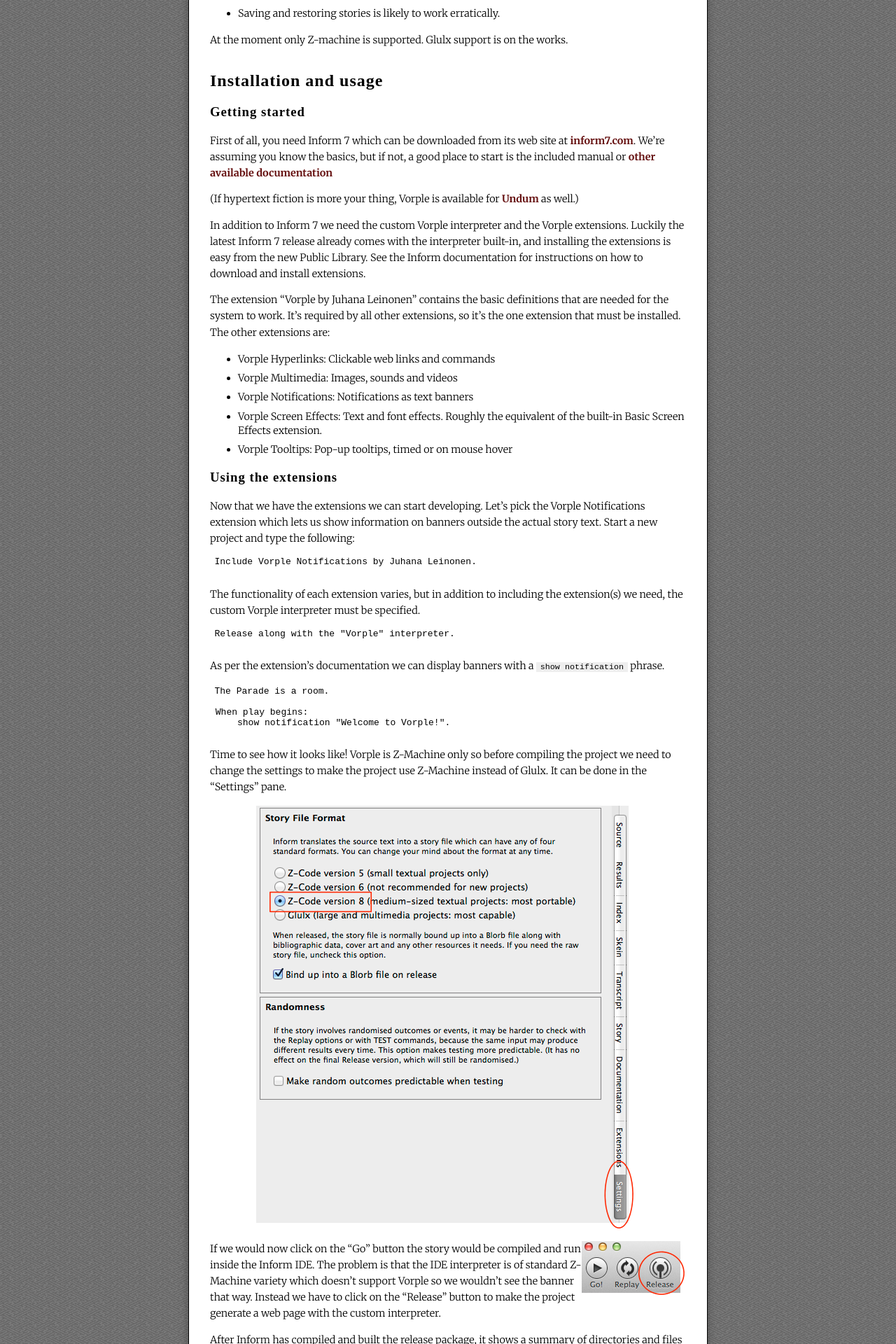
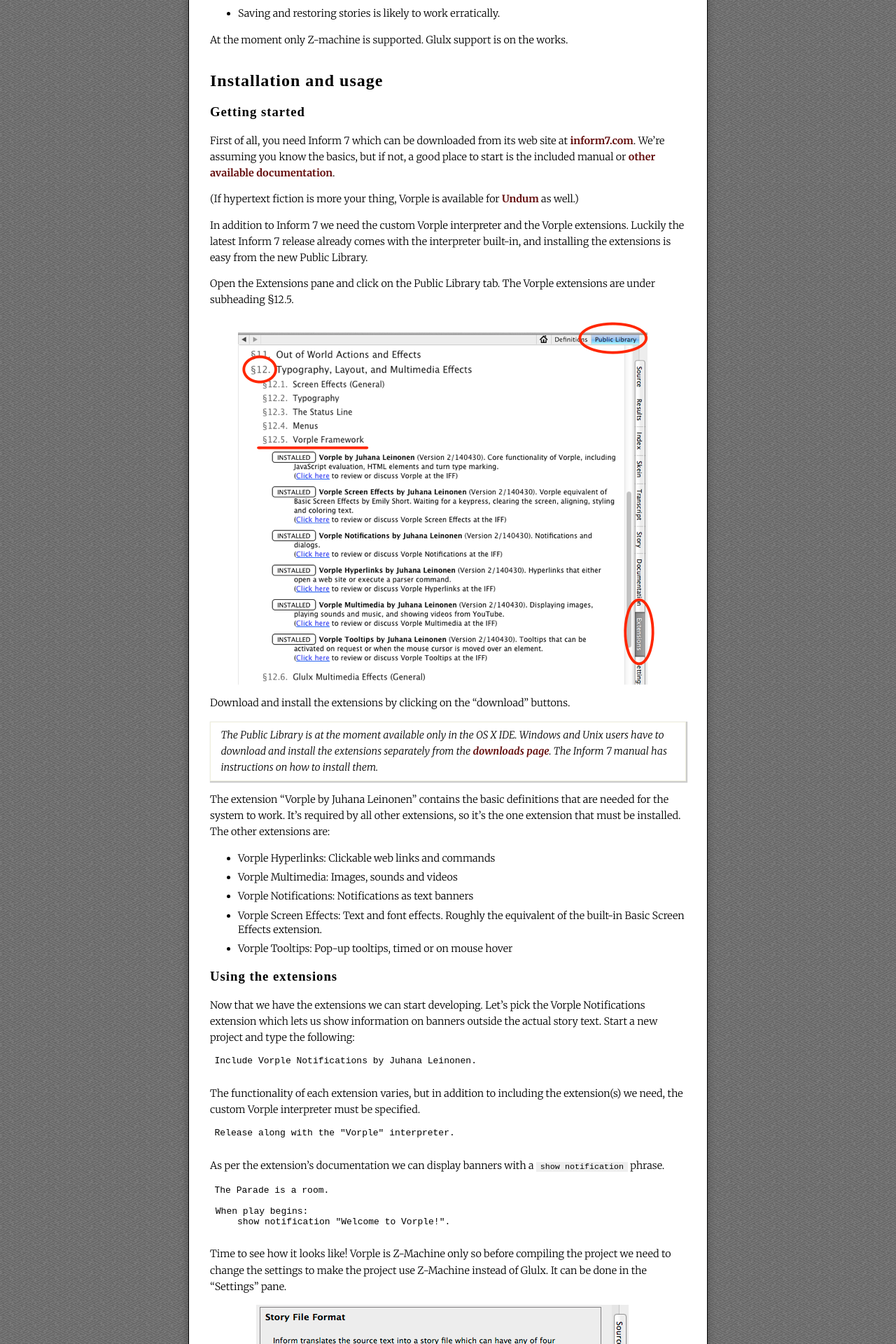
Before and after one commit to juhana/vorple-if.com, a Jekyll site: the page built from doc/index.html, in a window 1280 px wide. Shown: the part 683-2603 px from the top of the page at 70% size. Built offline with Jekyll 4.4.1, drawn with Linux system fonts in a browser that asks for light colours; nearby versions of some CDN libraries; some web fonts are replaced.

Commit message:
Public Library instructions

```diff
--- a/_includes/doc/inform7.markdown
+++ b/_includes/doc/inform7.markdown
@@ -33,7 +33,7 @@
 First of all, you need Inform 7 which can be downloaded from its web site at
 [inform7.com](http://inform7.com). We're assuming you know the
 basics, but if not, a good place to start is the included manual or
-[other available documentation](http://www.intfiction.org/forum/viewtopic.php?f=7&t=3988)
+[other available documentation](http://www.intfiction.org/forum/viewtopic.php?f=7&t=3988).
 
 (If hypertext fiction is more your thing, Vorple is available for
 [Undum](http://undum.com) as well.)
@@ -41,8 +41,21 @@
 In addition to Inform 7 we need the custom Vorple interpreter and the
 Vorple extensions. Luckily the latest Inform 7 release already comes with
 the interpreter built-in, and installing the extensions is easy from the new
-Public Library. See the Inform documentation for instructions on how to download
-and install extensions.
+Public Library.
+
+Open the Extensions pane and click on the Public Library tab.
+The Vorple extensions are under subheading §12.5.
+
+![Downloading Vorple extensions from the Public Library]({{site.url}}/media/image/doc/public-library-download.png)
+
+Download and install the extensions by clicking on the "download" buttons.
+
+<div class="note">
+The Public Library is at the moment available only in the OS X IDE. Windows
+and Unix users have to download and install the extensions separately from the
+<a href="/downloads">downloads page</a>. The Inform 7 manual has instructions
+on how to install them.
+</div>
 
 The extension "Vorple by Juhana Leinonen" contains the basic definitions that
 are needed for the system to work. It's required by all other extensions, so
@@ -99,6 +112,8 @@
 
 If everything went as planned, we should now see the story start and our welcome
 message pop up in the lower right corner of the web page.
+
+![Interpreter view with the notification]({{site.url}}/media/image/doc/notification-example.png)
 
 From now on instead of going this long route we can just push the release
 button, switch to the browser and reload the page.
--- a/_includes/news.html
+++ b/_includes/news.html
@@ -2,7 +2,7 @@
     New version out
 </h2>
 
-<div id="releaseInfo">Vorple 2.5 (30-Apr-2014)</div>
+<div id="releaseInfo">Vorple 2.5 (07-May-2014)</div>
 
 <ul>
     <li>
--- a/css/doc.css
+++ b/css/doc.css
@@ -135,6 +135,7 @@
 
 .note {
     border:1px solid #eed;
+    font-style:italic;
     padding:0.5em 1em;
     -webkit-box-shadow: 1px 1px 1px 1px #ccc;
     box-shadow: 1px 1px 1px 1px #ccc;
```
Also changed, not shown: download/index.html (+11 -17 lines), media/image/doc/notification-example.png (added), media/image/doc/public-library-download.png (added).
